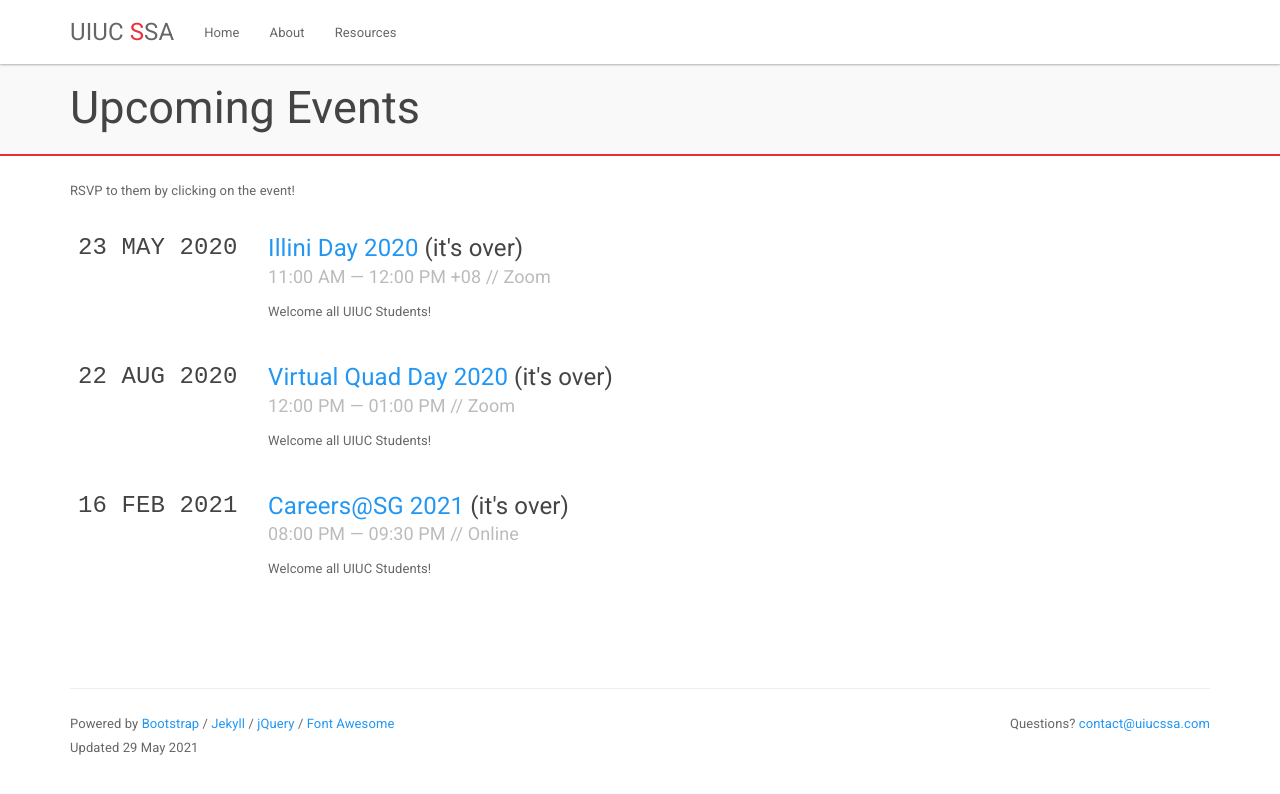
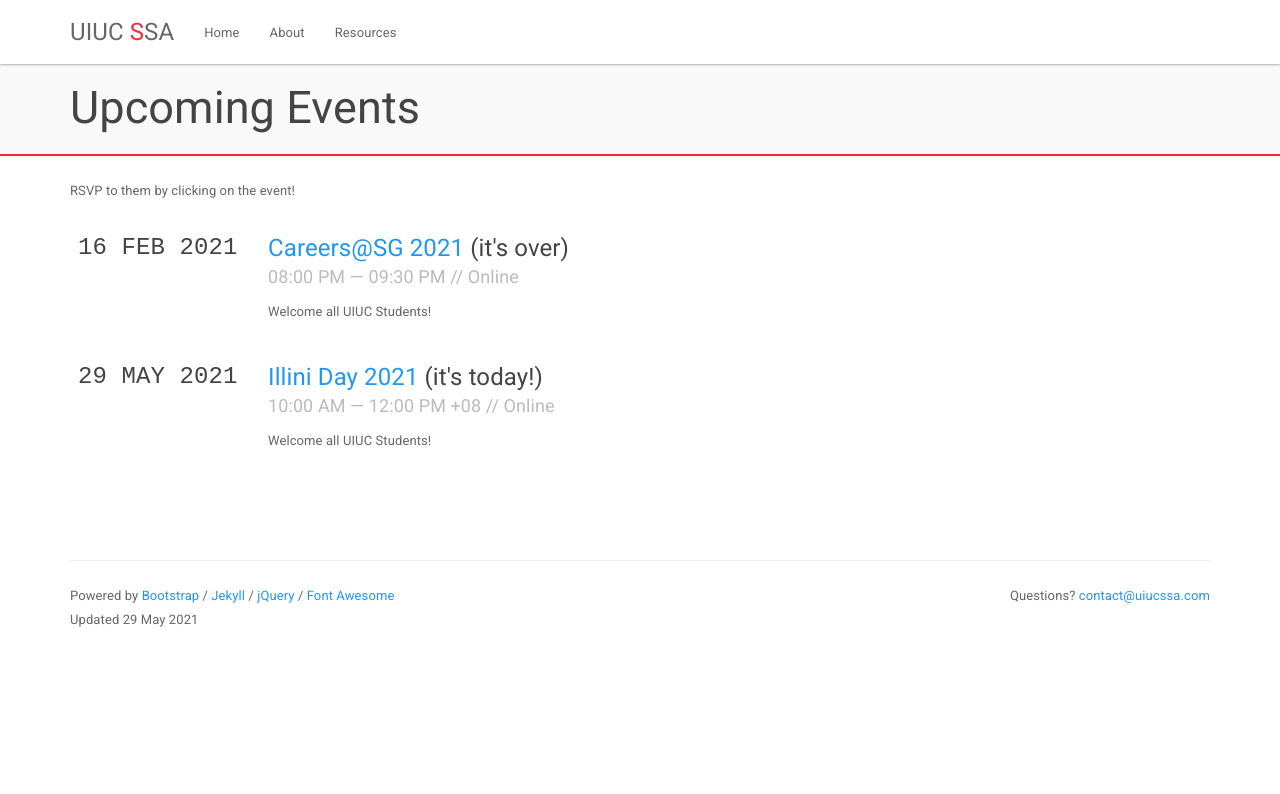
Before and after one commit to uiucssa/uiucssa.github.io, a Jekyll site: the page built from events.html, in a window 1280 px wide. Shown: the top 794 px of the page. Built offline with Jekyll 4.4.1, drawn with Linux system fonts in a browser that asks for light colours; some of the changed lines change nothing that is shown.

Commit message:
Added ID21 event

```diff
--- a/_data/events.yml
+++ b/_data/events.yml
@@ -301,23 +301,23 @@
 #  url: https://www.facebook.com/events/991402821049679/
 #  description: Welcome all UIUC Students!
 
-- id: 27
-  name: Illini Day 2020
-  date: 2020-05-23
-  start_time: 2020-05-23 11:00:00 GMT+8
-  end_time: 2020-05-23 12:00:00 GMT+8
-  location: Zoom
-  url: https://www.facebook.com/events/853900475092820/
-  description: Welcome all UIUC Students!
+# - id: 27
+#   name: Illini Day 2020
+#   date: 2020-05-23
+#   start_time: 2020-05-23 11:00:00 GMT+8
+#   end_time: 2020-05-23 12:00:00 GMT+8
+#   location: Zoom
+#   url: https://www.facebook.com/events/853900475092820/
+#   description: Welcome all UIUC Students!
 
-- id: 28
-  name: Virtual Quad Day 2020
-  date: 2020-08-22
-  start_time: 2020-05-23 12:00:00 CDT
-  end_time: 2020-05-23 13:00:00 CDT
-  location: Zoom
-  url: https://illinois.zoom.us/j/98962090861
-  description: Welcome all UIUC Students!
+# - id: 28
+#   name: Virtual Quad Day 2020
+#   date: 2020-08-22
+#   start_time: 2020-05-23 12:00:00 CDT
+#   end_time: 2020-05-23 13:00:00 CDT
+#   location: Zoom
+#   url: https://illinois.zoom.us/j/98962090861
+#   description: Welcome all UIUC Students!
 
 - id: 28
   name: Careers@SG 2021
@@ -327,3 +327,12 @@
   location: Online
   url: https://fb.me/e/1WwfND9bG
   description: Welcome all UIUC Students!
+
+- id: 29
+  name: Illini Day 2021
+  date: 2021-05-29
+  start_time: 2021-05-29 10:00:00 GMT+8
+  end_time: 2021-05-29 12:00:00 GMT+8
+  location: Online
+  url: https://www.facebook.com/events/841720549760711/
+  description: Welcome all UIUC Students!
```
